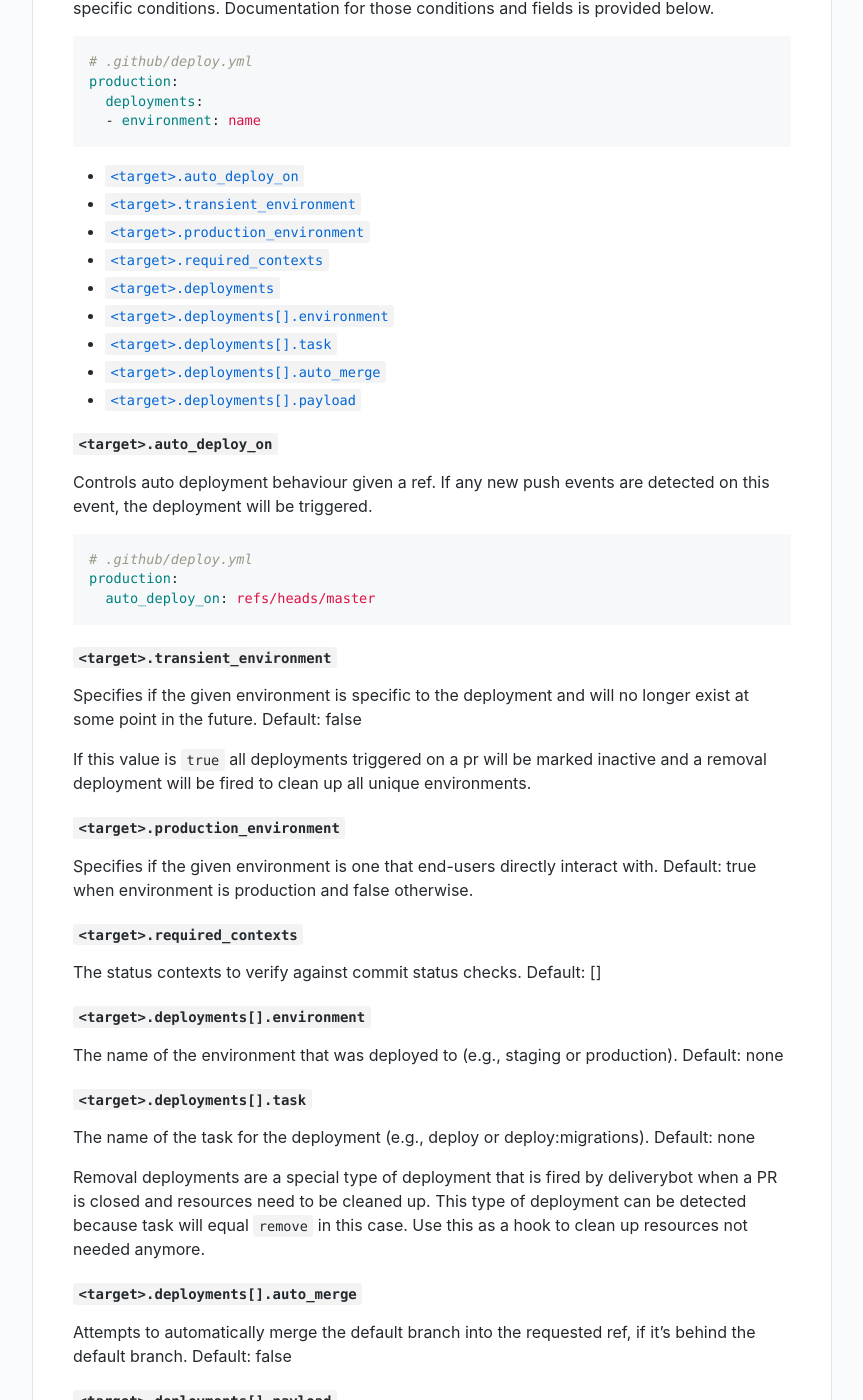
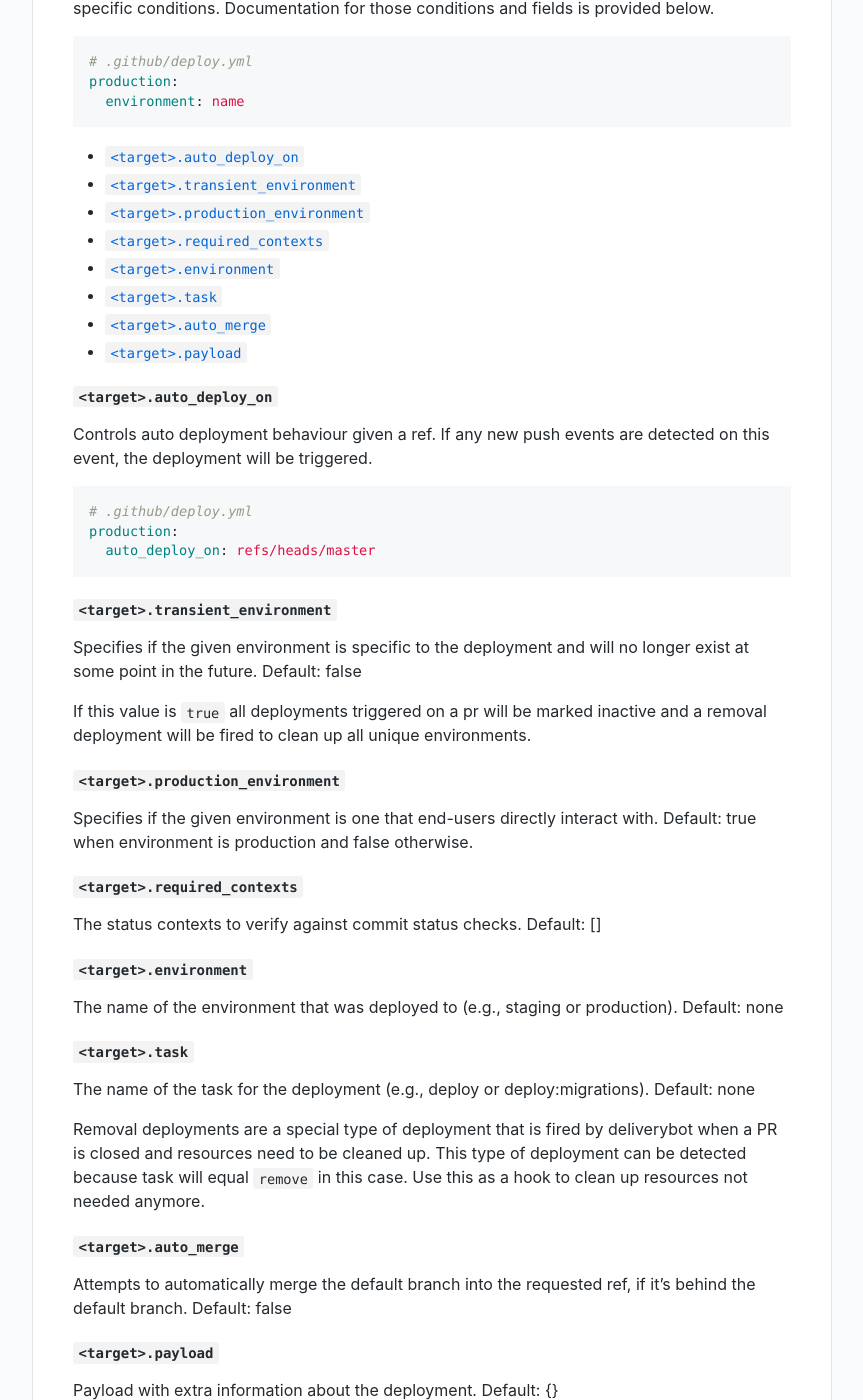
Before and after one commit to deliverybot/deliverybot.github.io, a Jekyll site: the page built from docs/configuration.md, in a window 1280 px wide and 1400 px high, scrolled down 786 px. Shown: the whole window, without its empty margins (208-1071 px from the left). Built offline with Jekyll 4.4.1, drawn with Linux system fonts in a browser that asks for light colours; a script that is not in the unit is left out; some of the changed text lies outside the part shown.

Commit message:
Update docs on deployments array

````diff
--- a/docs/configuration.md
+++ b/docs/configuration.md
@@ -13,19 +13,17 @@ and fields is provided below.
 ```yaml {% raw %}
 # .github/deploy.yml
 production:
-  deployments:
-  - environment: name {% endraw %}
+  environment: name {% endraw %}
 ```
 
 - [`<target>.auto_deploy_on`](#targetauto_deploy_on)
 - [`<target>.transient_environment`](#targettransient_environment)
 - [`<target>.production_environment`](#targetproduction_environment)
 - [`<target>.required_contexts`](#targetrequired_contexts)
-- [`<target>.deployments`](#targetdeployments)
-- [`<target>.deployments[].environment`](#targetdeploymentsenvironment)
-- [`<target>.deployments[].task`](#targetdeploymentstask)
-- [`<target>.deployments[].auto_merge`](#targetdeploymentsauto_merge)
-- [`<target>.deployments[].payload`](#targetdeploymentspayload)
+- [`<target>.environment`](#targetdeploymentsenvironment)
+- [`<target>.task`](#targettask)
+- [`<target>.auto_merge`](#targetauto_merge)
+- [`<target>.payload`](#targetpayload)
 
 ##### `<target>.auto_deploy_on`
 
@@ -56,13 +54,13 @@ Default: true when environment is production and false otherwise.
 
 The status contexts to verify against commit status checks. Default: []
 
-##### `<target>.deployments[].environment`
+##### `<target>.environment`
 
 The name of the environment that was deployed to (e.g., staging or production).
 Default: none
 
 
-##### `<target>.deployments[].task`
+##### `<target>.task`
 
 The name of the task for the deployment (e.g., deploy or deploy:migrations).
 Default: none
@@ -72,12 +70,12 @@ deliverybot when a PR is closed and resources need to be cleaned up. This type
 of deployment can be detected because task will equal `remove` in this case.
 Use this as a hook to clean up resources not needed anymore.
 
-##### `<target>.deployments[].auto_merge`
+##### `<target>.auto_merge`
 
 Attempts to automatically merge the default branch into the requested ref, if
 it's behind the default branch. Default: false
 
-##### `<target>.deployments[].payload`
+##### `<target>.payload`
 
 Payload with extra information about the deployment. Default: {}
 
@@ -101,9 +99,8 @@ An example usage of this:
 ```yaml {% raw %}
 # .github/deploy.yml
 review:
-  deployments:
-  - # Dynamic environment name. The environment will look like pr123.
-    environment: pr${{ pr }} {% endraw %}
+  # Dynamic environment name. The environment will look like pr123.
+  environment: pr${{ pr }} {% endraw %}
 ```
 
 [pr]: https://developer.github.com/v3/pulls/#response-1
````
Also changed, not shown: docs/recipes/1-on-master.md (+3 -6 lines), docs/recipes/2-pr-environments.md (+2 -3 lines), docs/recipes/3-canary.md (+5 -7 lines), docs/recipes/4-pipelines.md (+5 -10 lines).
